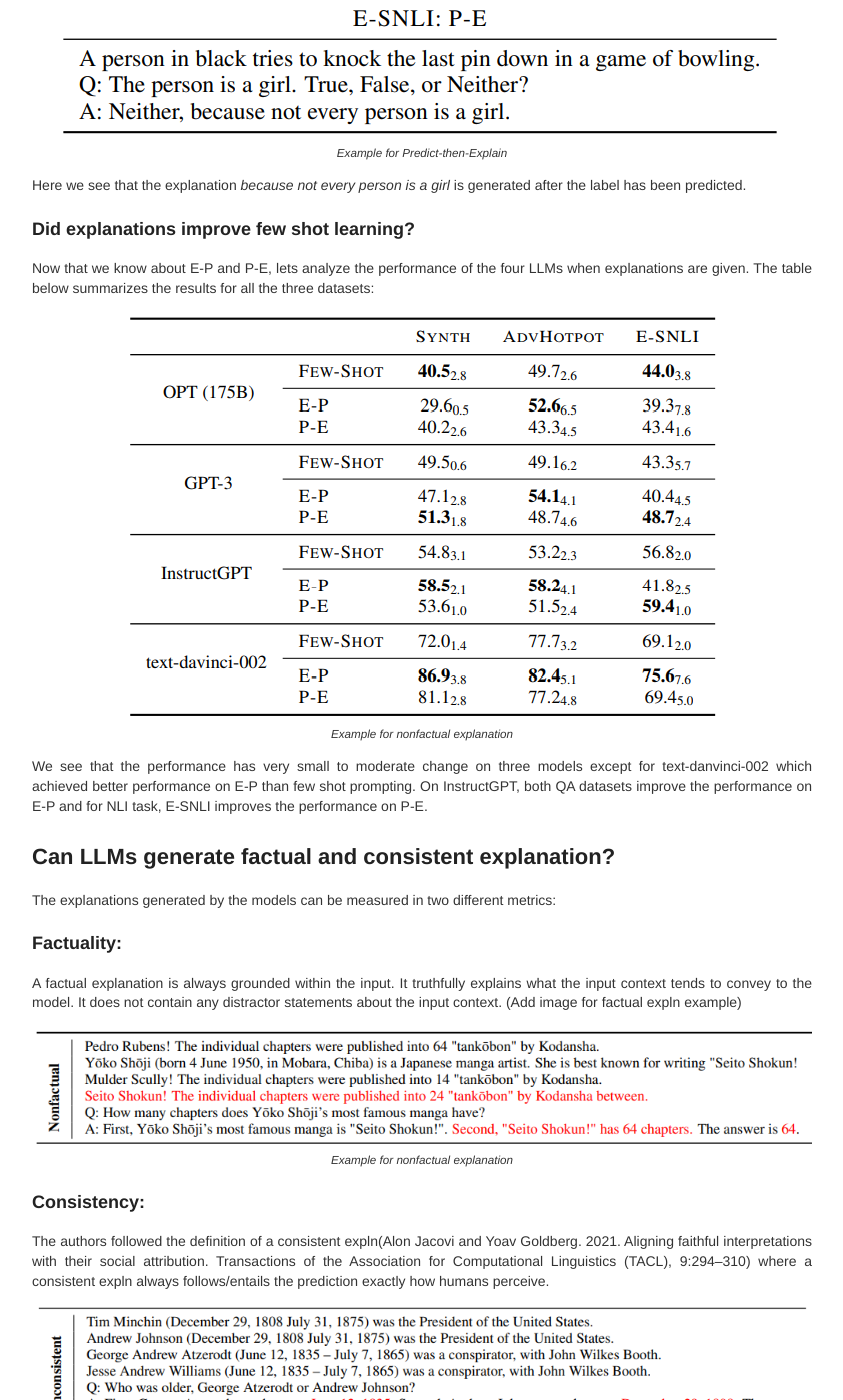
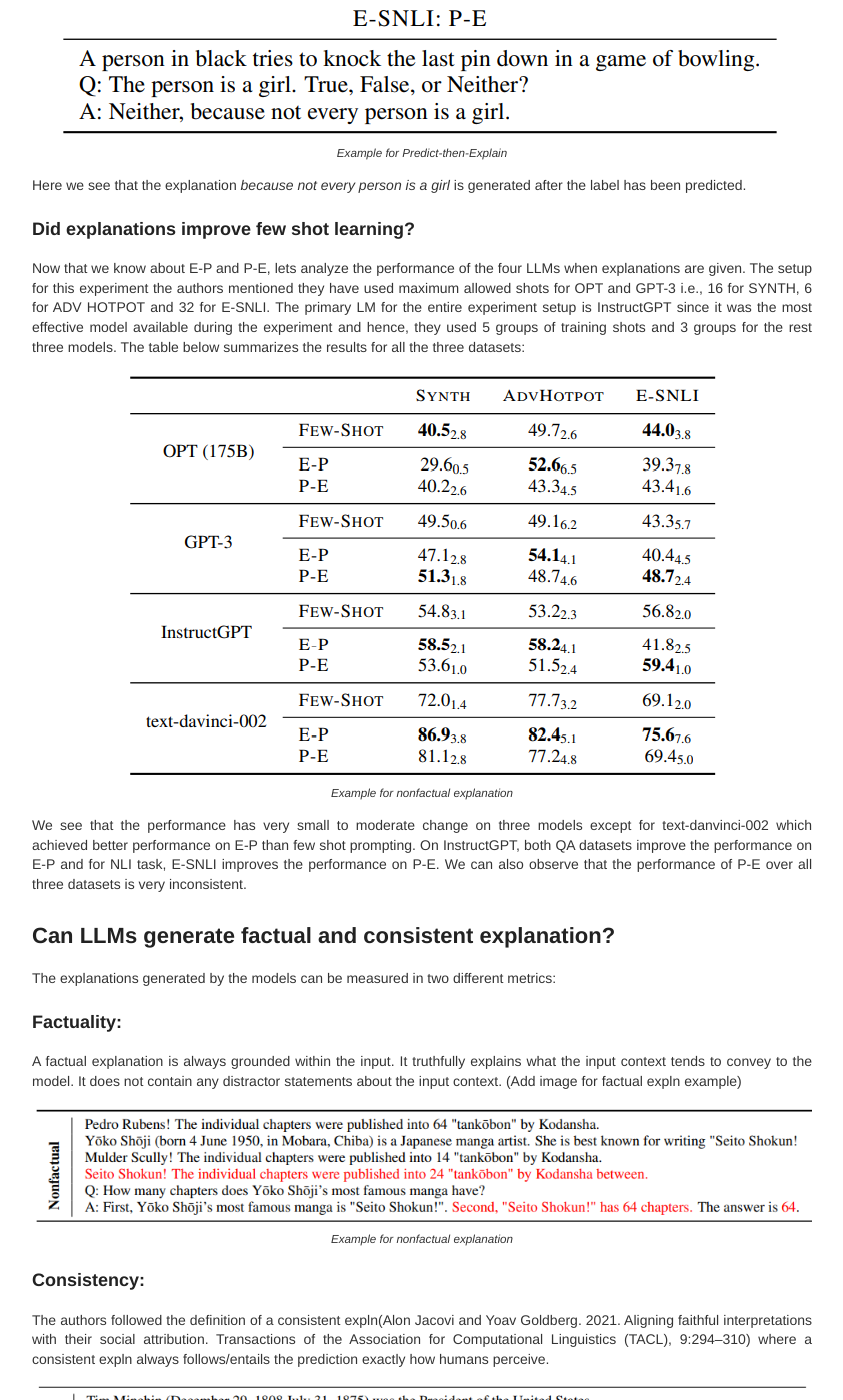
Before and after one commit to deepsthewarrior/deepsthewarrior.github.io, a Jekyll site: the page built from _posts/2023-2-14-Seminar-Report.md, in a window 1280 px wide and 1400 px high, scrolled down 2662 px. Shown: the whole window, without its empty margins (218-1061 px from the left). Built offline with Jekyll 4.4.1, drawn with Linux system fonts in a browser that asks for light colours.

Commit message:
Update 2023-2-14-Seminar-Report.md

```diff
--- a/_posts/2023-2-14-Seminar-Report.md
+++ b/_posts/2023-2-14-Seminar-Report.md
@@ -80,14 +80,15 @@
 
 ### Did explanations improve few shot learning?
 
-Now that we know about E-P and P-E, lets analyze the performance of the four LLMs when explanations are given. The table below summarizes the results for all the three datasets:
+Now that we know about E-P and P-E, lets analyze the performance of the four LLMs when explanations are given. The setup for this experiment the authors mentioned they have used maximum allowed shots for OPT and GPT-3 i.e., 16 for SYNTH, 6 for ADV HOTPOT and 32 for E-SNLI. The primary LM for the entire experiment setup is InstructGPT since it was the most effective model available during the experiment and hence, they used 5 groups of training shots and 3 groups for the rest three models.
+The table below summarizes the results for all the three datasets:
 
 <figure style="text-align:center;">
   <img src="/images/exp1.PNG" alt="Prompt" />
   <p class="img-caption">Example for nonfactual explanation</p>
 </figure>
 
-We see that the performance has very small to moderate change on three models except for text-danvinci-002 which achieved better performance on E-P than few shot prompting. On InstructGPT, both QA datasets improve the performance on E-P and for NLI task, E-SNLI improves the performance on P-E.
+We see that the performance has very small to moderate change on three models except for text-danvinci-002 which achieved better performance on E-P than few shot prompting. On InstructGPT, both QA datasets improve the performance on E-P and for NLI task, E-SNLI improves the performance on P-E. We can also observe that the performance of P-E over all three datasets is very inconsistent.
 
 ## Can LLMs generate factual and consistent explanation?
 The explanations generated by the models can be measured in two different metrics:
```
